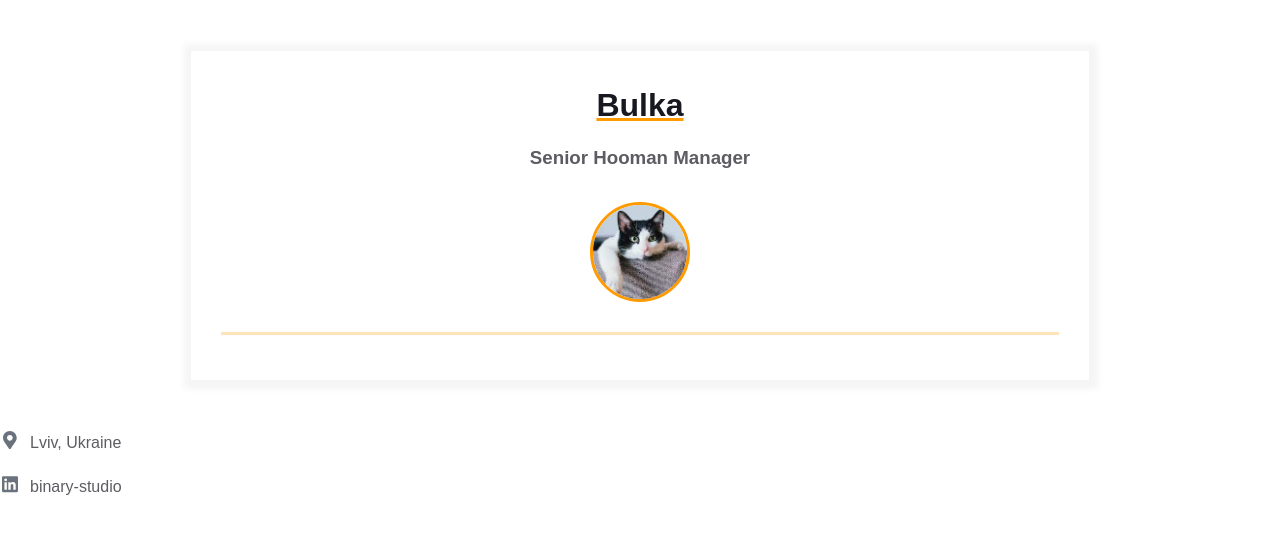
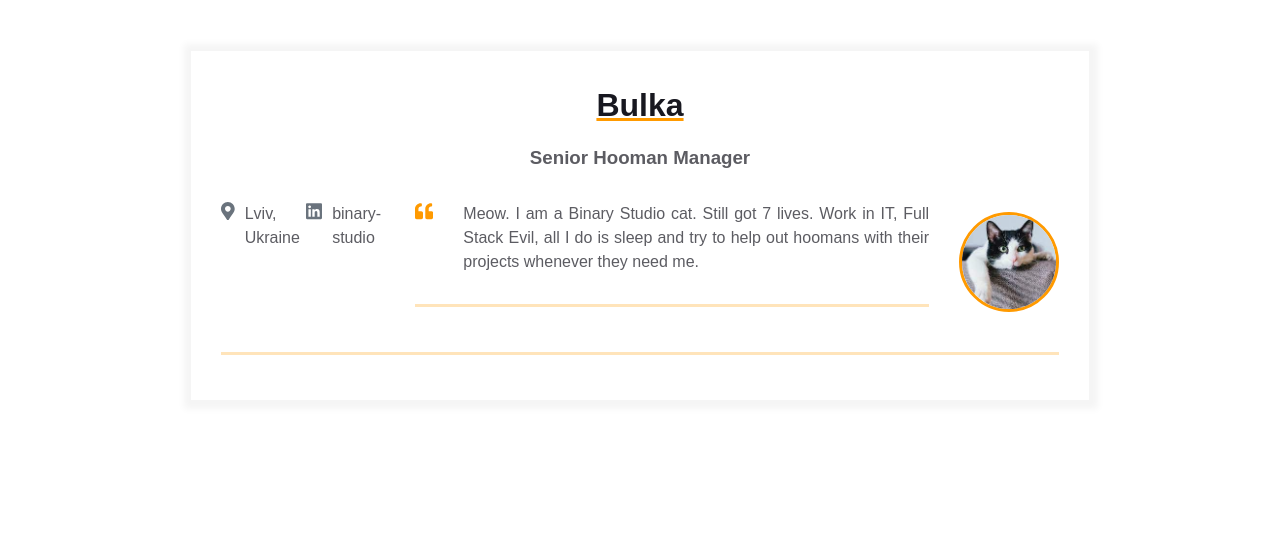
Before and after one commit to Gon4apenko/resume, a plain HTML site: page index.html in a window 1280 px wide. Drawn offline with Linux system fonts and the light colour scheme.

Commit message:
add intro block

```diff
--- a/index.html
+++ b/index.html
@@ -17,15 +17,6 @@
                     <div class="contact_info_container fh">
                         <div class="contact-info__block"></div>
 
-                        <div class="contact-info__block contact-info__block--center">
-                            <img class="contact-info__avatar" src="assets/avatar.jpg" alt="Avatar">
-                        </div>
-
-                        <div class="contact-info__block"></div>
-                    </div>
-                </div>
-            </div>
-        </div>
                         <a href="" rel="author" class="contact-info__item">
                             <div class="contact-info__item-icon-wrapper">
                                 <svg class="contact-info__item-icon" xmlns="http://www.w3.org/2000/svg" viewBox="0 0 384 512">
@@ -44,6 +35,33 @@
                             </div>
                             <span>binary-studio</span>
                         </a>
+                        <div class="container">
+                            <div class="resume__block">
+                                <div class="intro">
+                                    <div class="intro__icon-wrapper">
+                                        <svg class="intro__icon" xmlns="http://www.w3.org/2000/svg" viewBox="0 0 512 512">
+                                            <path d="M464 256h-80v-64c0-35.3 28.7-64 64-64h8c13.3 0 24-10.7 24-24V56c0-13.3-10.7-24-24-24h-8c-88.4 0-160 71.6-160 160v240c0 26.5 21.5 48 48 48h128c26.5 0 48-21.5 48-48V304c0-26.5-21.5-48-48-48zm-288 0H96v-64c0-35.3 28.7-64 64-64h8c13.3 0 24-10.7 24-24V56c0-13.3-10.7-24-24-24h-8C71.6 32 0 103.6 0 192v240c0 26.5 21.5 48 48 48h128c26.5 0 48-21.5 48-48V304c0-26.5-21.5-48-48-48z">
+                                            </path>
+                                        </svg>
+                                    </div>
+                                    <p class="intro_text">
+                                        Meow.
+                                        I am a Binary Studio cat. Still got 7 lives. Work in IT, Full Stack Evil,
+                                        all I do is sleep and try to help out hoomans with their projects whenever
+                                        they need me.
+                                    </p>
+                                </div>
+                            </div>
+                        </div>
+                        <div class="contact-info__block contact-info__block--center">
+                            <img class="contact-info__avatar" src="assets/avatar.jpg" alt="Avatar">
+                        </div>
+
+                        <div class="contact-info__block"></div>
+                    </div>
+                </div>
+            </div>
+        </div>
     </main>
 </body>
 </html>
```
Lines whose indentation alone changed are shown as unchanged.
